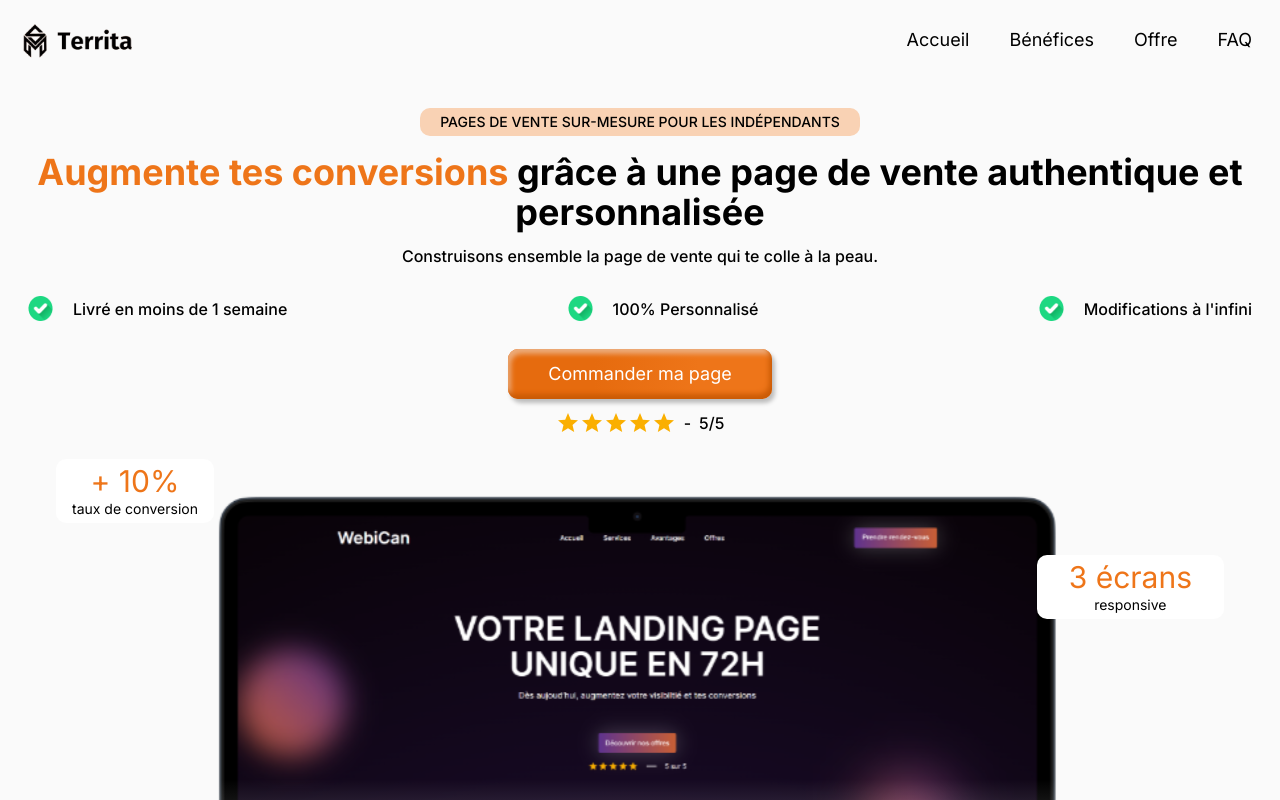
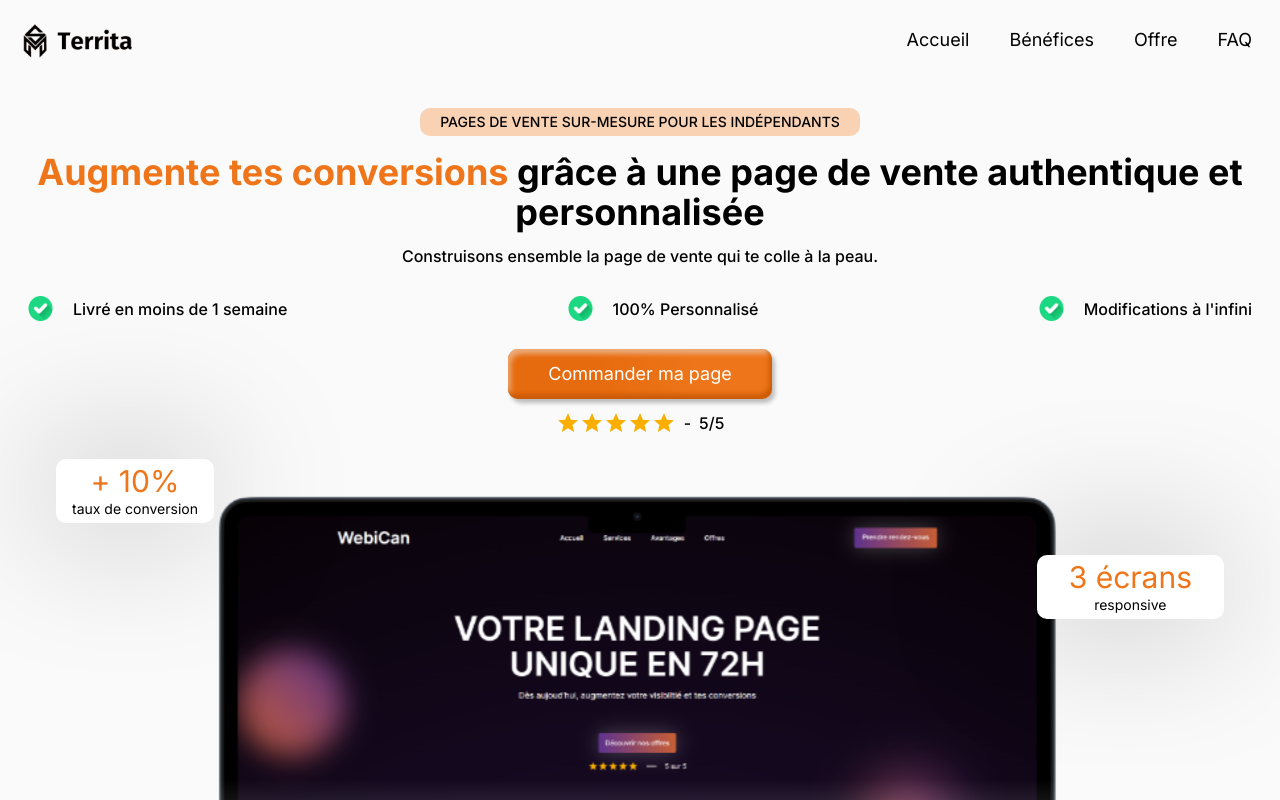
Before and after one commit to SebMZI/territa-lp, a Next.js app: page / in a window 1280 px wide. Shown: the top 800 px of the page. Built offline with nearby package versions, Linux system fonts and the light colour scheme.

Commit message:
feat(Hero): :art: Add shadow to info
Box shadow to info bulle to contrast from the bg

```diff
--- a/components/Hero.jsx
+++ b/components/Hero.jsx
@@ -65,11 +65,11 @@ const Hero = () => {
       </div>
 
       <div className="flex justify-center relative mt-10">
-        <div className="h-[44px] w-[99px] text-center absolute top-2 md:-top-4 left-0 md:left-7 md:px-4 md:h-auto md:w-auto md:py-1  bg-white rounded-[10px] z-10 flex flex-col items-center justify-center">
+        <div className="shadow-info h-[44px] w-[99px] text-center absolute top-2 md:-top-4 left-0 md:left-7 md:px-4 md:h-auto md:w-auto md:py-1  bg-white rounded-[10px] z-10 flex flex-col items-center justify-center">
           <h2 className="text-lg text-ascent md:text-3xl">+ 10%</h2>
           <p className="text-[8px] md:text-sm">taux de conversion</p>
         </div>
-        <div className="h-[44px] w-[99px] text-center absolute top-6 right-3 md:right-7 md:top-20 bg-white rounded-[10px] z-10 flex flex-col items-center justify-center md:px-8 md:h-auto md:w-auto md:py-1 ">
+        <div className="shadow-info h-[44px] w-[99px] text-center absolute top-6 right-3 md:right-7 md:top-20 bg-white rounded-[10px] z-10 flex flex-col items-center justify-center md:px-8 md:h-auto md:w-auto md:py-1 ">
           <h2 className="text-lg text-ascent md:text-3xl">3 écrans</h2>
           <p className="text-[8px] md:text-sm">responsive</p>
         </div>
--- a/tailwind.config.js
+++ b/tailwind.config.js
@@ -9,6 +9,7 @@ module.exports = {
     extend: {
       boxShadow: {
         'btn': '2.9px 4px 4px 0px rgba(0, 0, 0, 0.25), -2.94px -4.9px 5.71px 0px #CB5B05 inset, 2.94px 4.9px 5.71px 0px #ECAB79 inset',
+        'info': '-7px -2px 142.8px 7px rgba(0, 0, 0, 0.25)',
         "btnHover" : "-2.942px -4.896px 5.712px 0px #E06303 inset, 2.942px 4.896px 5.712px 0px #F9BB8C inset"
       },
       colors: {
```
